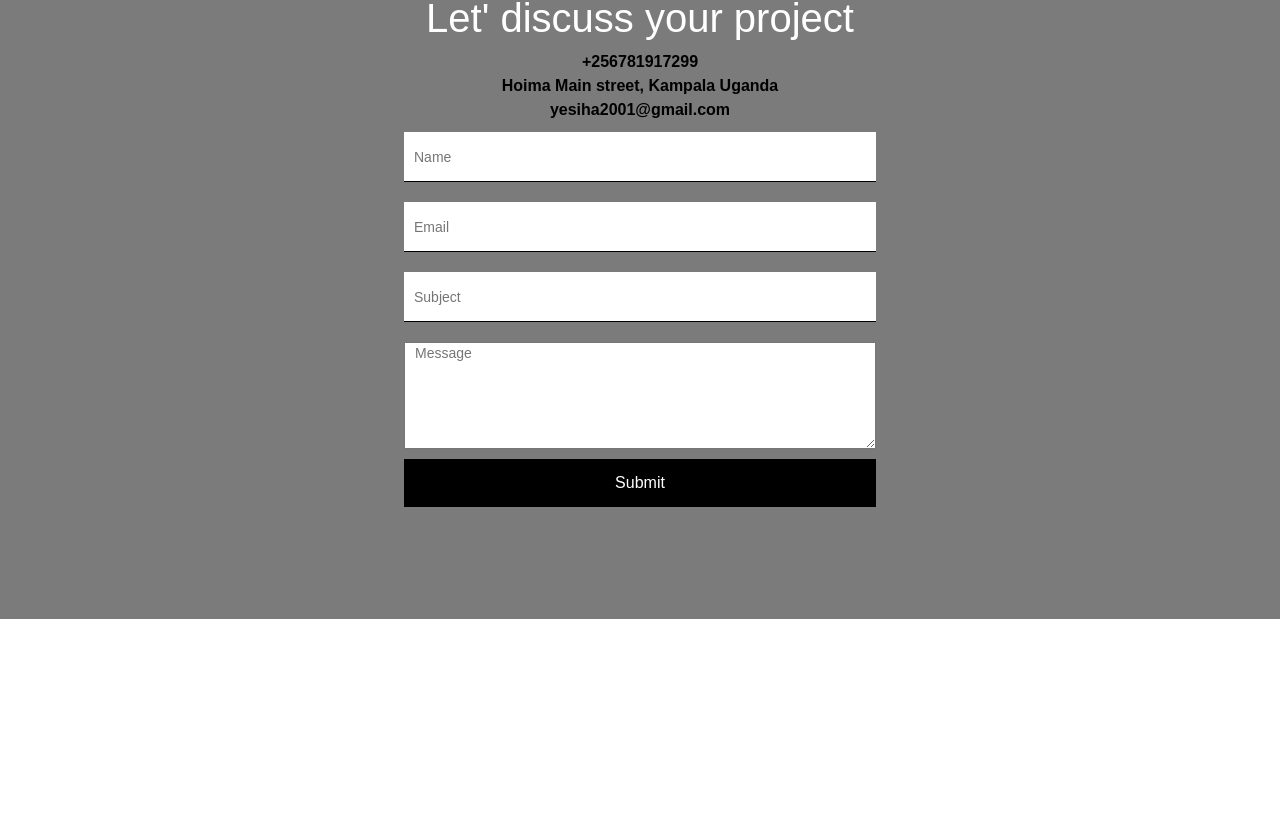
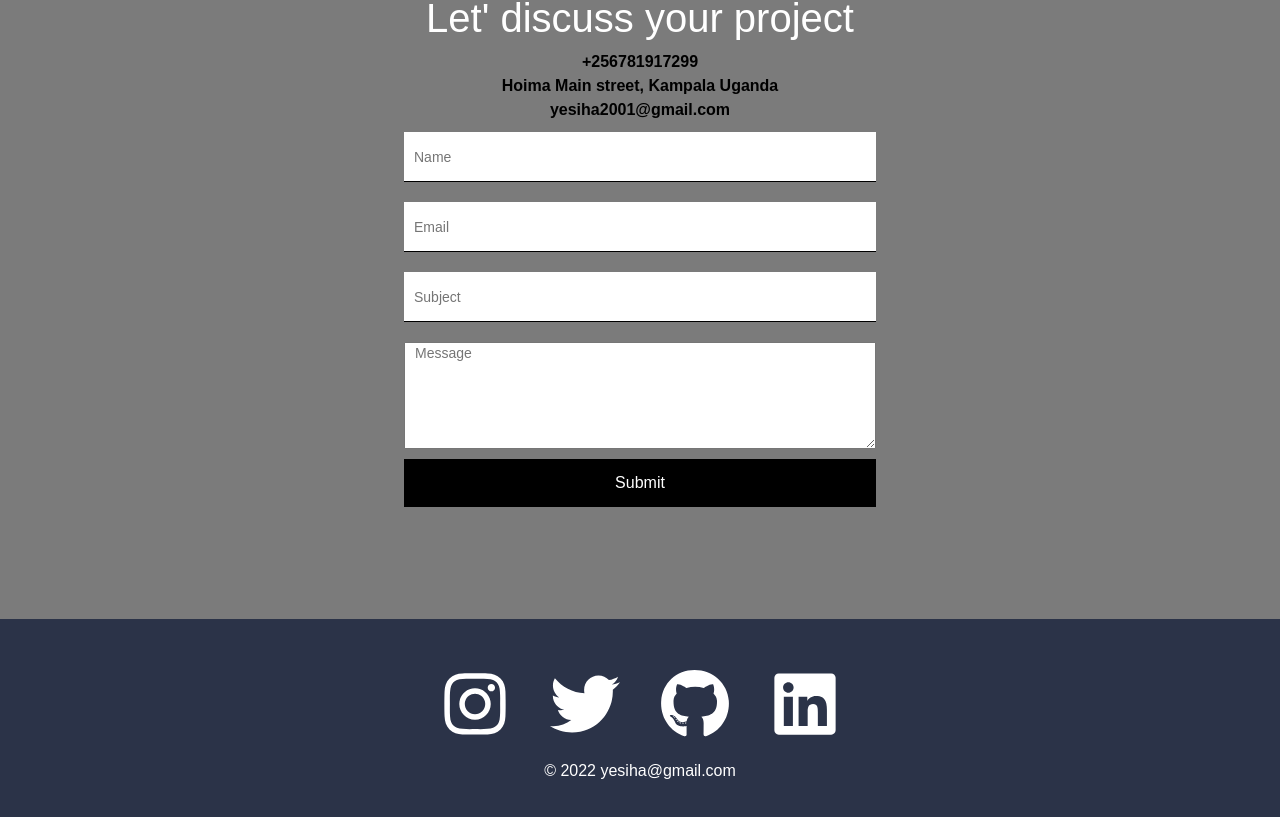
Before and after one commit to Ayesiza/my-portfolio-site, a React (Create React App) app: page / in a window 1280 px wide. Shown: the part 2857-3674 px from the top of the page. Before the commit the page ends 3476 px from the top, so only its background shows below. Built offline with nearby package versions, Linux system fonts and the light colour scheme.

Commit message:
add a footer

```diff
--- a/src/App.js
+++ b/src/App.js
@@ -8,6 +8,7 @@
 import "./home.css";
 import "./aye_optimized.png";
 import { FaLinkedin, FaInstagram, FaTwitter, FaGithub } from "react-icons/fa";
+import Footer from "./components/footer/Footer";
 
 export default function App() {
   return (
@@ -20,6 +21,7 @@
           <Route path="/contact" element={<Contact />} />
           <Route path="/projects" element={<Projects />} />
         </Route>
+
       </Routes>
 
     </div>
--- /dev/null
+++ b/src/components/footer/Footer.js
@@ -0,0 +1,19 @@
+import React from "react";
+import { FaLinkedin, FaInstagram, FaTwitter, FaGithub } from "react-icons/fa";
+import "./footer.css";
+
+function Footer() {
+  return (
+    <div className="footer">
+      <div className="socialMedia">
+        <FaInstagram />
+        <FaTwitter />
+        <FaGithub />
+        <FaLinkedin />
+      </div>
+      <p> &copy; 2022 yesiha@gmail.com</p>
+    </div>
+  );
+}
+
+export default Footer;
--- /dev/null
+++ b/src/components/footer/footer.css
@@ -0,0 +1,28 @@
+.footer {
+    width: 100%;
+    height: 200px;
+    background: #2b3348;
+    display: flex;
+    justify-content: center;
+    align-items: center;
+    flex-direction: column;
+    padding-top: 10px;
+
+  }
+
+  .socialMedia svg {
+    color: white;
+    margin: 20px;
+    font-size: 70px;
+    cursor: pointer;
+  }
+
+  .footer p {
+    color: white;
+  }
+
+  @media only screen and (max-width: 600px) {
+    .footer svg {
+      font-size: 50px;
+    }
+  }
--- a/src/components/header/Header.js
+++ b/src/components/header/Header.js
@@ -3,6 +3,7 @@
 import { Link, Outlet } from "react-router-dom";
 import About from "../about/About";
 import Contact from "../contact/Contact";
+import Footer from "../footer/Footer";
 import Projects from "../projects/Projects";
 
 function Header() {
@@ -45,7 +46,9 @@
 <Projects />
 <About/>
 <Contact/>
+<Footer/>
     </div>
+
   );
 }
 
--- a/src/data.js
+++ b/src/data.js
@@ -30,7 +30,7 @@
       title: 'Restaurant App',
       description: "The Restaurant app was can allow a user to search for different dishes and the ingredients used.",
       image: '/images/restaurant.png',
-      tags: ['Reactjs', 'CSS3', 'https://api.edamam.com'],
+      tags: ['Reactjs', 'CSS3', ],
       source: 'https://github.com/Ayesiza/restaurant-react',
       visit: 'https://github.com/Ayesiza/restaurant-react',
       id: 4,
```
